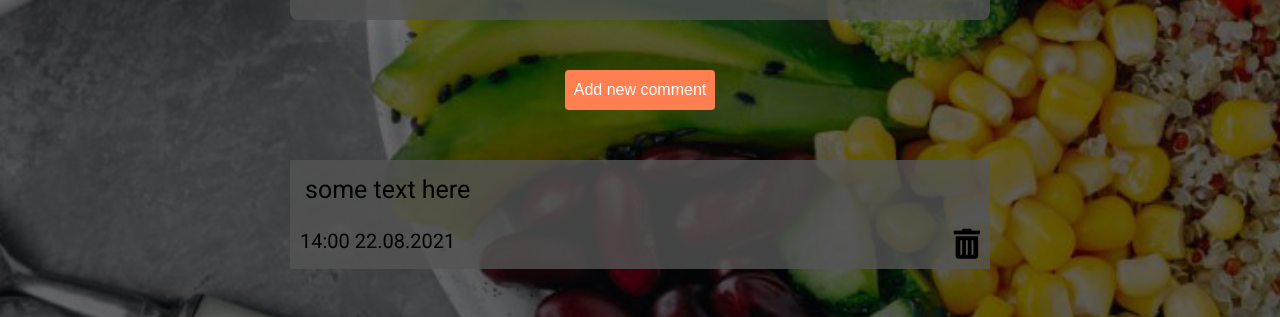
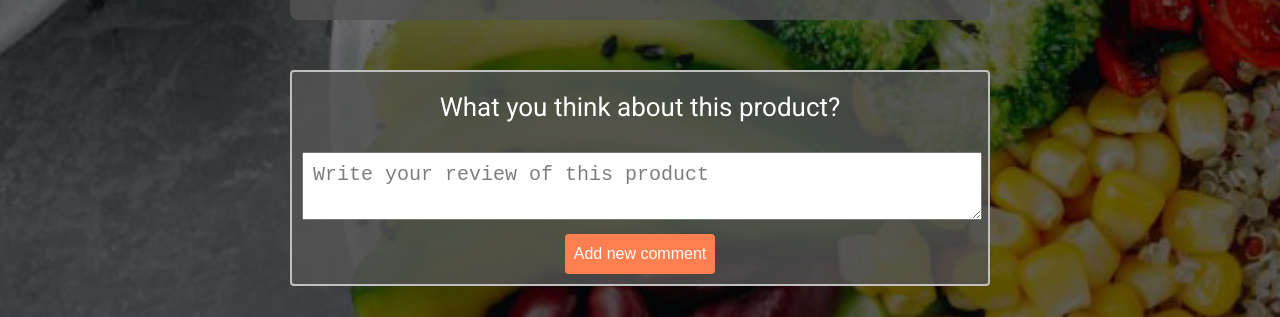
Before and after one commit to barserkaua/React-redux-product-menu, a React (Create React App) app: page /1 in a window 1280 px wide. Shown: the part 635-952 px from the top of the page. Built offline with nearby package versions, Linux system fonts and the light colour scheme; data requests are answered from the project's data file.

Commit message:
added function to create a comment on a product but need to finish adding the date and id of the product

```diff
--- a/package.json
+++ b/package.json
@@ -5,6 +5,7 @@
   "dependencies": {
     "animate.css": "^4.1.1",
     "edit-json-file": "^1.6.0",
+    "moment": "^2.29.1",
     "node-sass": "^4.14.1",
     "prop-types": "^15.7.2",
     "react": "^16.8.6",
--- a/src/components/menu-add-product/menu-add-product.js
+++ b/src/components/menu-add-product/menu-add-product.js
@@ -30,7 +30,6 @@ const MenuAddProduct = () => {
                 .then(data => {
                     // clean the form after submitting data
                     productForm.reset();
-                    console.log(data)
                     statusMessage.textContent = message.success;
                 })
                 // catch message error
@@ -48,10 +47,8 @@ const MenuAddProduct = () => {
         const numInputs = document.querySelectorAll('input[type="text"]');
         // check that only numbers are entered
         numInputs.forEach(item => {
-            item.oninput = () => {
-                // when we find not a number, we change it to empty signs
-                item.value = item.value.replace(/\D/, '');
-            }
+            // when we find not a number, we change it to empty signs
+            item.value = item.value.replace(/\D/, '');
         });
     }
 
--- /dev/null
+++ b/src/components/menu-item-add-comment/index.js
@@ -0,0 +1,2 @@
+import MenuItemAddComment from "./menu-item-add-comment";
+export default MenuItemAddComment;
--- /dev/null
+++ b/src/components/menu-item-add-comment/menu-item-add-comment.js
@@ -0,0 +1,63 @@
+import React from "react";
+import './menu-item-add-comment.scss'
+import {postData} from "../../services/resto-service";
+import moment from "moment";
+
+const MenuItemAddComment = () => {
+
+    function addDate() {
+        return moment().format('DD MMMM YYYY');
+    }
+
+    function bindPostComment() {
+        // Get the form tag
+        const commentForm = document.querySelector('form');
+        // Add to form event "submit"
+        commentForm.onsubmit = function (e) {
+            // exclude standard browser behavior
+            e.preventDefault()
+            // create FormData
+            const formData = new FormData(commentForm);
+            // create current date
+            // const newDate = {};
+            // newDate.date = addDate();
+            // console.log(formData)
+            // console.log(newDate)
+
+            // transform our data in json format
+            let json = JSON.stringify(Object.fromEntries(formData));
+            // let newJson = JSON.stringify(newDate);
+            // let add = Object.assign({}, newJson, json)
+            // console.log(json)
+            // console.log(add)
+
+            // post our data into db.json file
+            postData('http://localhost:3000/comments', json)
+                .then(data => {
+                      // clean the form after submitting data
+                    commentForm.reset();
+                    console.log(data);
+                })
+                .catch()
+                .finally(() => commentForm.reset())
+        }
+    }
+
+    return (
+        <div >
+            <form className="form__comment">
+                <div>
+                    <label className="comment__question">What you think about this product?</label>
+                    <textarea className="comment__textarea" name="descriptionComment" placeholder="Write your review of this product"/>
+                </div>
+                <div>
+                    <button onClick={bindPostComment} className="add_new_comment">
+                        Add new comment
+                    </button>
+                </div>
+            </form>
+        </div>
+    )
+}
+
+export default MenuItemAddComment;
--- /dev/null
+++ b/src/components/menu-item-add-comment/menu-item-add-comment.scss
@@ -0,0 +1,55 @@
+.form {
+
+    &__comment{
+        position: relative;
+        display: block;
+        margin: 0 auto;
+        width: 700px;
+        height: auto;
+        background-color: rgba(84, 84, 84, 0.8);
+        border: 2px solid silver;
+        border-radius: 4px;
+        margin-bottom: 20px;
+    }
+}
+
+.comment {
+
+    &__question {
+        display: flex;
+        justify-content: center;
+        padding: 20px 10px 10px 10px;
+        text-align: center;
+        color: #fff;
+        font-size: 26px;
+    }
+
+    &__textarea {
+        min-width: 680px;
+        max-width: 680px;
+        min-height: 50px;
+        max-height: 200px;
+        padding: 10px;
+        margin: 20px 10px 10px 10px;
+        font-size: 20px;
+    }
+}
+
+.add_new_comment {
+    position: relative;
+    display: block;
+    margin: 0 auto;
+    margin-bottom: 10px;
+    width: 150px;
+    height: 40px;
+    border-radius: 4px;
+    font-size: 16px;
+    color: #fff;
+    cursor: pointer;
+    background-color: coral;
+    border: none;
+}
+
+.add_new_comment:hover {
+    opacity: 0.7;
+}
--- a/src/components/pages/itemPage.css
+++ b/src/components/pages/itemPage.css
@@ -3,24 +3,6 @@
     margin-top: 50px;
     width: 1200px;
     height: auto;
-}
-
-.add_new_comment {
-    position: relative;
-    display: block;
-    margin: 0 auto;
-    width: 150px;
-    height: 40px;
-    border-radius: 4px;
-    font-size: 16px;
-    color: #fff;
-    cursor: pointer;
-    background-color: coral;
-    border: none;
-}
-
-.add_new_comment:hover {
-    opacity: 0.7;
 }
 
 .comment {
--- a/src/components/pages/itemPage.js
+++ b/src/components/pages/itemPage.js
@@ -3,6 +3,7 @@ import { connect } from 'react-redux';
 import WithRestoService from '../hoc/';
 import Spinner from '../spinner';
 import {menuLoaded, menuRequested, menuError, commentLoaded} from '../../actions';
+import MenuItemAddComment from "../menu-item-add-comment";
 
 import './itemPage.css';
 import CommentPage from "./comment-page";
@@ -23,6 +24,7 @@ class ItemPage extends Component {
         }
 
     }
+
 
     render() {
         if(this.props.loading) {
@@ -69,9 +71,7 @@ class ItemPage extends Component {
                         </div>
                     </div>
                 </div>
-                <button className="add_new_comment">
-                    Add new comment
-                </button>
+                <MenuItemAddComment/>
                 <View comments={itemComments}/>
             </div>
         );
--- a/src/components/pages/main-page.js
+++ b/src/components/pages/main-page.js
@@ -1,6 +1,6 @@
 import React from 'react';
 import MenuList from '../menu-list';
-import MenuSort from "../menu-btns";
+import MenuSort from "../menu-main-btns";
 import MenuAddProduct from "../menu-add-product";
 
 const MainPage = () => {
--- a/src/db.json
+++ b/src/db.json
@@ -69,6 +69,26 @@
       "imageUrl": {},
       "description": "7",
       "id": 7
+    },
+    {
+      "name": "dasdsa",
+      "weight": "213123",
+      "count": "312",
+      "width": "3123",
+      "height": "3123",
+      "imageUrl": {},
+      "description": "asdas",
+      "id": 8
+    },
+    {
+      "name": "dasdas",
+      "weight": "231",
+      "count": "321",
+      "width": "12",
+      "height": "132",
+      "imageUrl": {},
+      "description": "ads",
+      "id": 9
     }
   ],
   "comments": [
@@ -95,6 +115,46 @@
       "productId": 3,
       "descriptionComment": "some text here",
       "date": "14:00 22.08.2021"
+    },
+    {
+      "descriptionComment": "dsadas",
+      "id": 5
+    },
+    {
+      "descriptionComment": "adsad",
+      "id": 6
+    },
+    {
+      "descriptionComment": "dasdasd",
+      "id": 7
+    },
+    {
+      "descriptionComment": "sad",
+      "id": 8
+    },
+    {
+      "descriptionComment": "asdd",
+      "id": 9
+    },
+    {
+      "descriptionComment": "dasd",
+      "id": 10
+    },
+    {
+      "descriptionComment": "sadasd",
+      "id": 11
+    },
+    {
+      "descriptionComment": "sdfds",
+      "id": 12
+    },
+    {
+      "descriptionComment": "dsad",
+      "id": 13
+    },
+    {
+      "descriptionComment": "afa",
+      "id": 14
     }
   ]
 }
```
Also changed, not shown: src/components/menu-main-btns/index.js (renamed from src/components/menu-btns/index.js), src/components/menu-main-btns/menu-sort.js (renamed from src/components/menu-btns/menu-sort.js), src/components/menu-main-btns/menu-sort.scss (renamed from src/components/menu-btns/menu-sort.scss), 1 other file (tests, documents, lock files or other folders).
